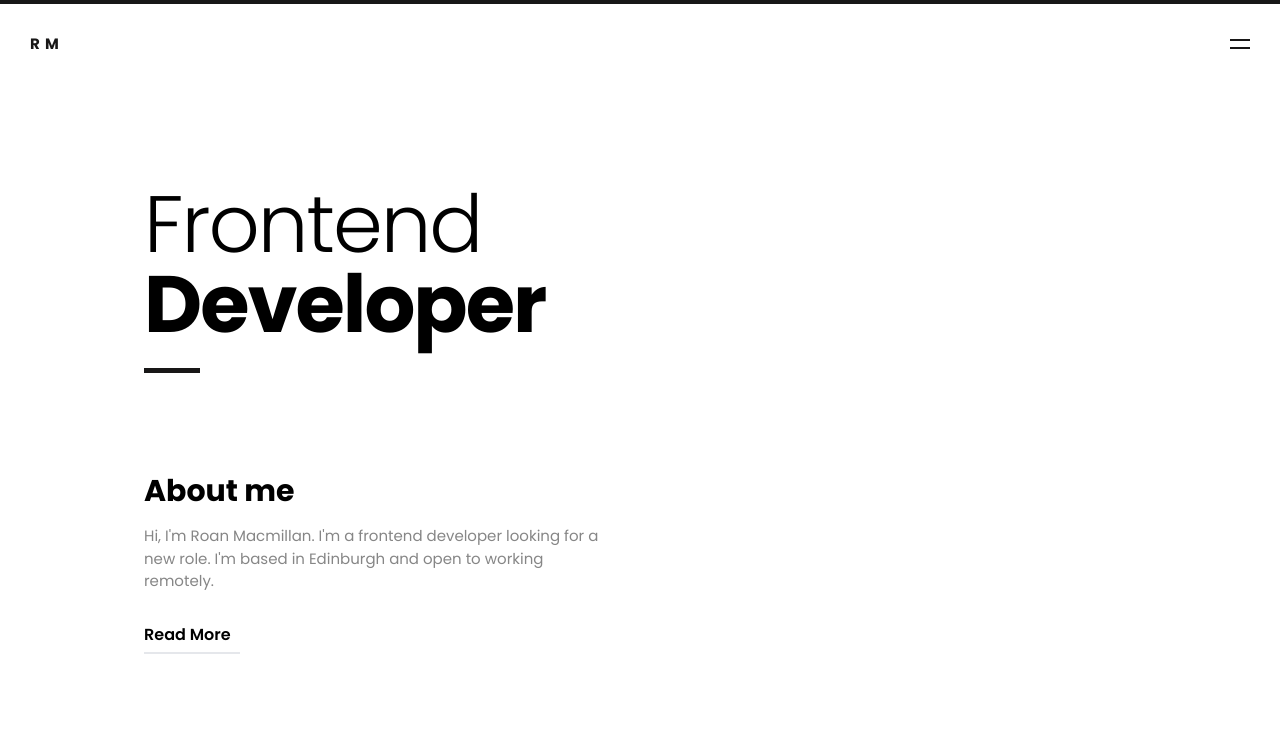
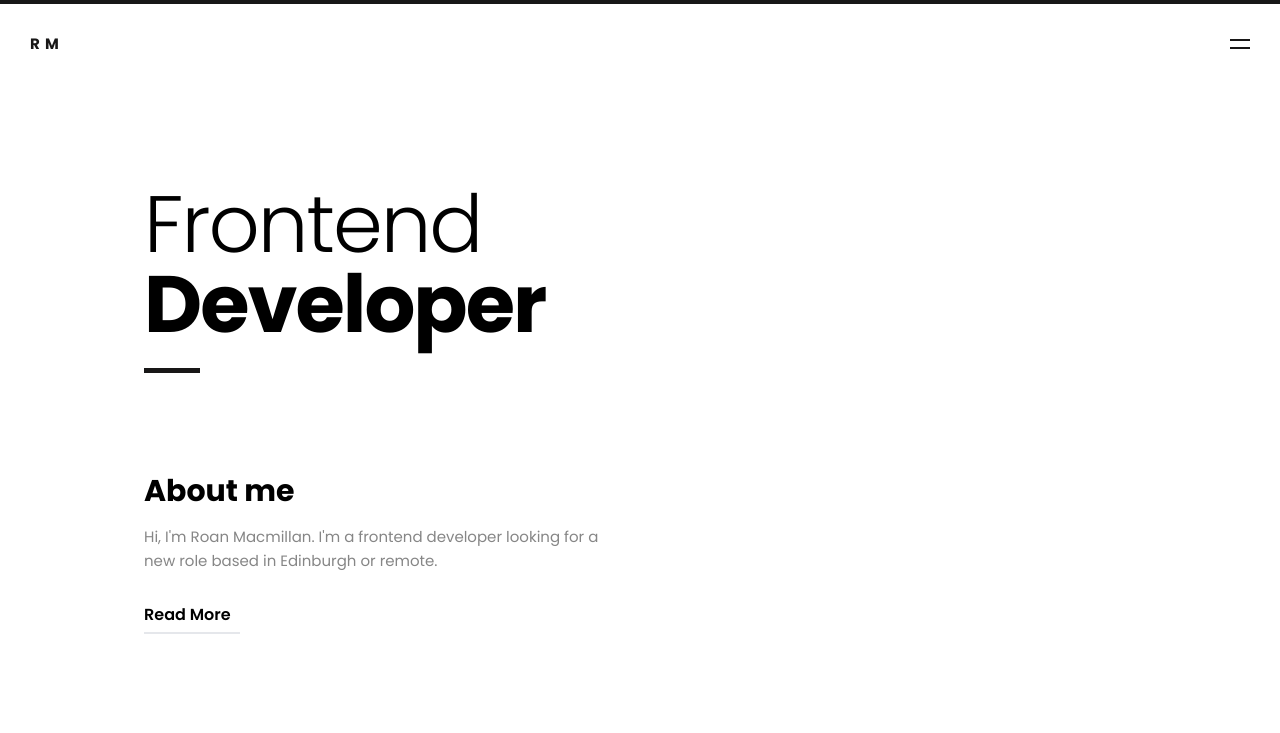
Before and after one commit to RoanMacmillan/portfolio-next, a Next.js app: page /about in a window 1280 px wide. Shown: the top 733 px of the page. Built offline with nearby package versions, Linux system fonts and the light colour scheme.

Commit message:
abouthero changes

```diff
--- a/src/containers/AboutHero.tsx
+++ b/src/containers/AboutHero.tsx
@@ -1,6 +1,6 @@
 import React, { useState } from "react";
 import Image from "next/image";
-import hero from '../../public/assets/images/photos/about-hero.webp'
+import hero from '../../public/assets/images/photos/about-hero-4.webp'
 
 const AboutHero = () => {
   const handleScroll = () => {
@@ -42,9 +42,9 @@ onLoadingComplete={(image) => {
 
       <div className="mt-[50px] lg:mt-[100px]">
         <h2 className="text-3xl font-bold">About me</h2>
-        <p className="mt-4 max-w-[550px] text-[15px] text-customGray">
+        <p className="mt-4 max-w-[550px] text-[15px] leading-6 text-customGray">
           Hi, I'm Roan Macmillan. I'm a frontend developer looking for a new
-          role. I'm based in Edinburgh and open to working remotely.
+          role based in Edinburgh or remote.
         </p>
         <button onClick={handleScroll} className="group text-left">
           <p className="mt-[30px] font-semibold">Read More</p>
```
